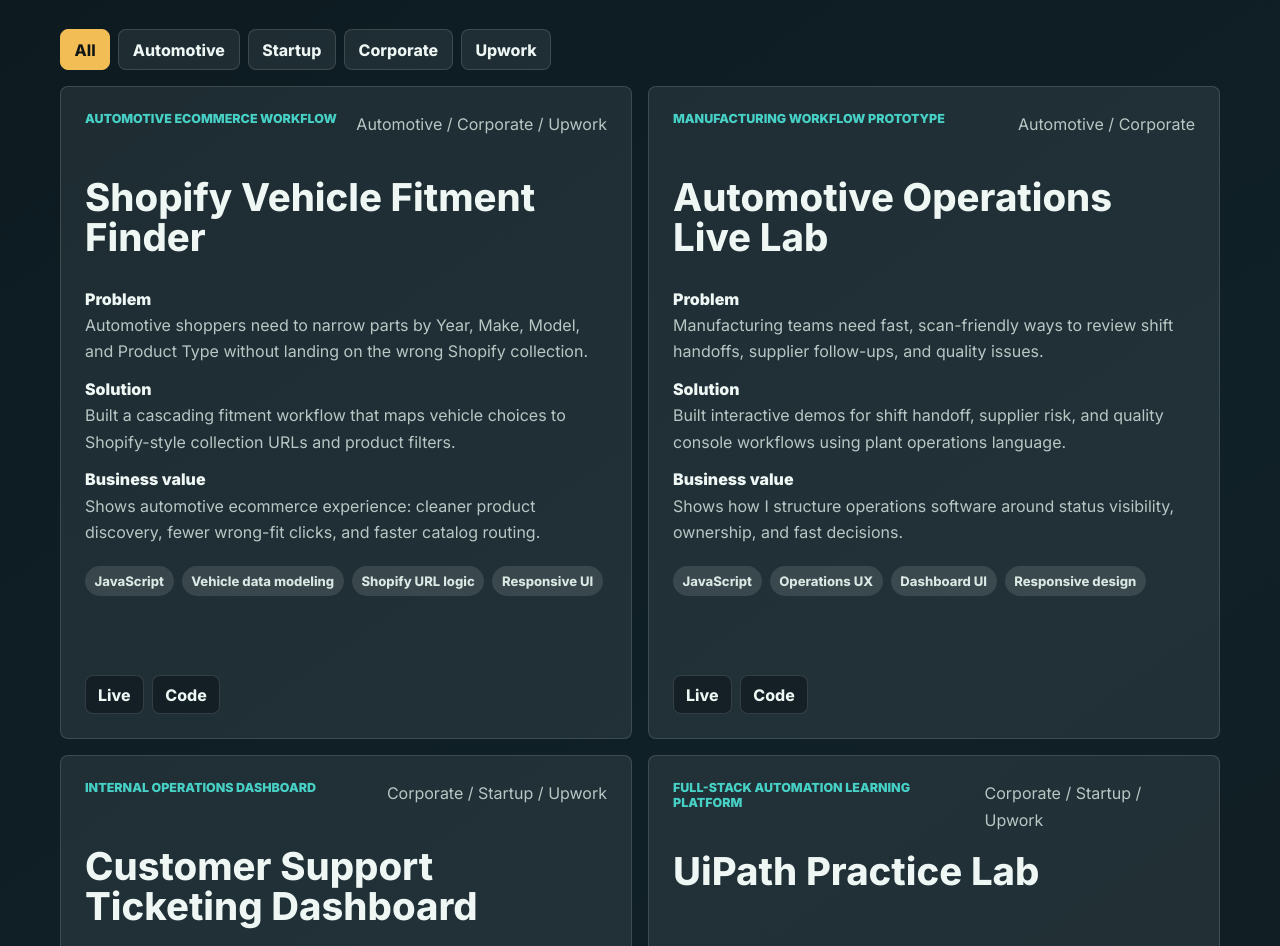
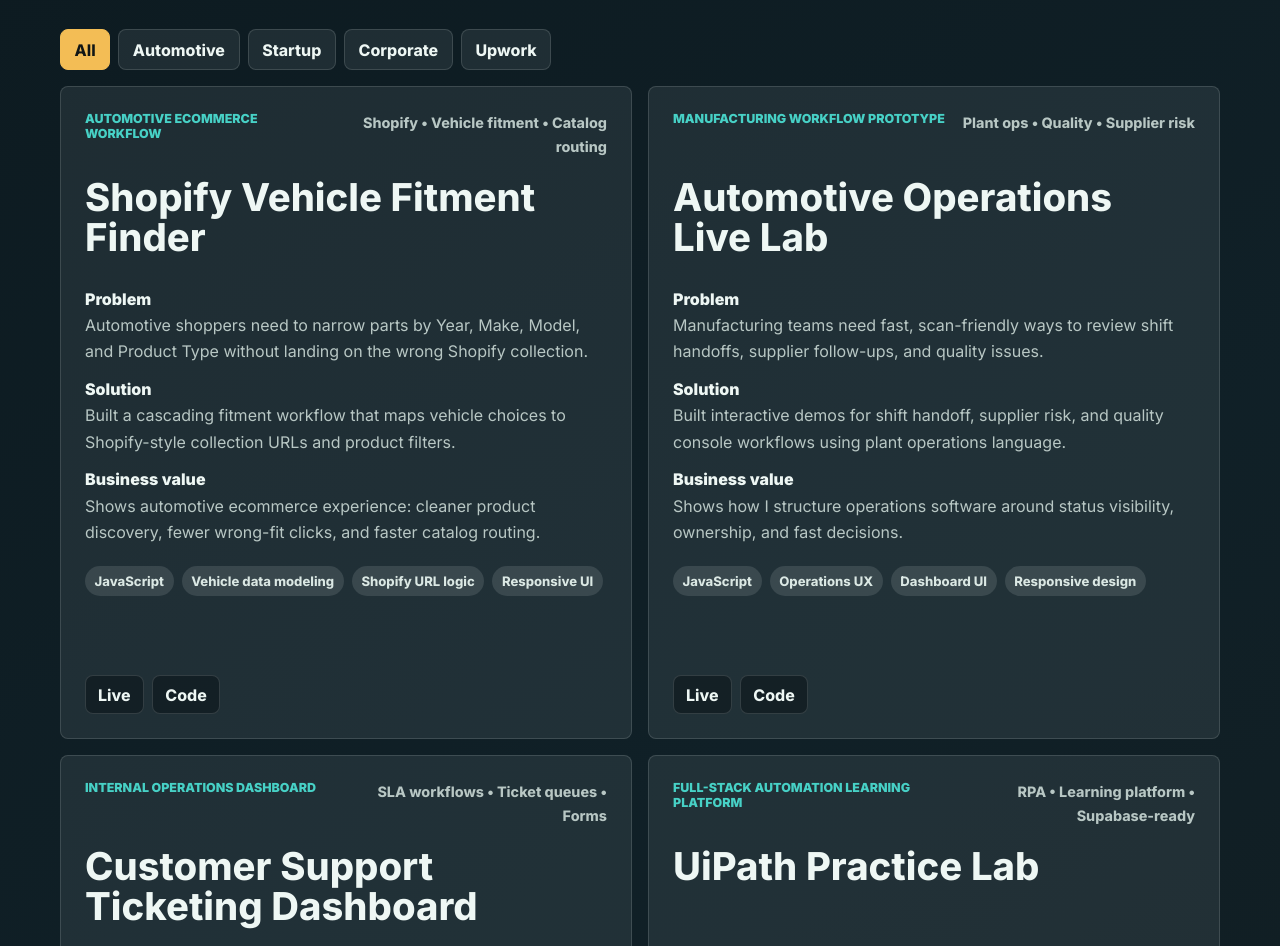
Before and after one commit to adilahmetsargin/adil-ahmet-sargin-portfolio, a website built with Vite: page index.html in a window 1280 px wide. Shown: the part 2861-3807 px from the top of the page. Built offline with nearby package versions, Linux system fonts and the light colour scheme.

Commit message:
Replace card categories with project signals

```diff
--- a/src/main.js
+++ b/src/main.js
@@ -36,6 +36,7 @@ const projects = [
     name: "Shopify Vehicle Fitment Finder",
     type: "Automotive ecommerce workflow",
     categories: ["Automotive", "Corporate", "Upwork"],
+    signals: ["Shopify", "Vehicle fitment", "Catalog routing"],
     problem: "Automotive shoppers need to narrow parts by Year, Make, Model, and Product Type without landing on the wrong Shopify collection.",
     solution: "Built a cascading fitment workflow that maps vehicle choices to Shopify-style collection URLs and product filters.",
     value: "Shows automotive ecommerce experience: cleaner product discovery, fewer wrong-fit clicks, and faster catalog routing.",
@@ -47,6 +48,7 @@ const projects = [
     name: "Automotive Operations Live Lab",
     type: "Manufacturing workflow prototype",
     categories: ["Automotive", "Corporate"],
+    signals: ["Plant ops", "Quality", "Supplier risk"],
     problem: "Manufacturing teams need fast, scan-friendly ways to review shift handoffs, supplier follow-ups, and quality issues.",
     solution: "Built interactive demos for shift handoff, supplier risk, and quality console workflows using plant operations language.",
     value: "Shows how I structure operations software around status visibility, ownership, and fast decisions.",
@@ -58,6 +60,7 @@ const projects = [
     name: "Customer Support Ticketing Dashboard",
     type: "Internal operations dashboard",
     categories: ["Corporate", "Startup", "Upwork"],
+    signals: ["SLA workflows", "Ticket queues", "Forms"],
     problem: "Support teams need one console for ticket queues, SLA risk, conversations, notes, and create-ticket workflows.",
     solution: "Built a React TypeScript dashboard with filters, ticket detail management, validated forms, persistence, and tests.",
     value: "Shows production-style frontend thinking: state management, responsive layouts, accessible forms, and workflow coverage.",
@@ -69,6 +72,7 @@ const projects = [
     name: "UiPath Practice Lab",
     type: "Full-stack automation learning platform",
     categories: ["Corporate", "Startup", "Upwork"],
+    signals: ["RPA", "Learning platform", "Supabase-ready"],
     problem: "RPA learners need hands-on tasks, progress tracking, feedback, and simulated automation scenarios.",
     solution: "Built a Next.js TypeScript platform with missions, scenario tasks, demo auth, Supabase-ready schema, and AI review flows.",
     value: "Shows automation-adjacent product work across UX, training workflows, database design, and RPA concepts.",
@@ -80,6 +84,7 @@ const projects = [
     name: "Northstar Analytics Dashboard",
     type: "SaaS analytics dashboard",
     categories: ["Startup", "Corporate", "Upwork"],
+    signals: ["SaaS metrics", "Charts", "Account health"],
     problem: "SaaS teams need visibility into revenue, churn, account health, and filters without digging through raw tables.",
     solution: "Built an analytics dashboard with KPI cards, charts, account health filters, dark mode, validation, and tests.",
     value: "Shows dashboard UX, data presentation, state management, form validation, and testing discipline.",
@@ -91,6 +96,7 @@ const projects = [
     name: "Job Finder / Resume Tailoring MVP",
     type: "Career product MVP",
     categories: ["Startup", "Upwork"],
+    signals: ["ATS scoring", "PDF export", "Outreach"],
     problem: "Job seekers switch between job feeds, resume edits, ATS checks, PDF export, and outreach messages.",
     solution: "Built a mobile-first MVP with job feeds, ATS scoring, AI-assisted rewrites, PDF export, and outreach templates.",
     value: "Shows product thinking across discovery, scoring, editing, exporting, and outreach in one workflow.",
@@ -102,6 +108,7 @@ const projects = [
     name: "Flagship Commerce",
     type: "E-commerce platform concept",
     categories: ["Startup", "Corporate", "Upwork"],
+    signals: ["Commerce UX", "Admin flows", "Checkout"],
     problem: "Commerce projects need catalog UX, admin workflows, checkout logic, and scalable frontend structure.",
     solution: "Built an e-commerce platform concept with product flows, admin patterns, checkout logic, state, and tests.",
     value: "Shows polished commerce interfaces, maintainable architecture, and product workflow thinking.",
@@ -218,7 +225,7 @@ function renderProjects(filter = "All") {
         <article class="project-card">
           <div class="project-card-top">
             <p class="eyebrow">${project.type}</p>
-            <span>${project.categories.join(" / ")}</span>
+            <span>${project.signals.join(" • ")}</span>
           </div>
           <h3>${project.name}</h3>
           <dl>
--- a/src/styles.css
+++ b/src/styles.css
@@ -512,6 +512,15 @@ h3 {
   min-height: 3rem;
 }
 
+.project-card-top > span {
+  max-width: 16rem;
+  color: var(--muted);
+  font-size: 0.9rem;
+  font-weight: 760;
+  line-height: 1.45;
+  text-align: right;
+}
+
 .project-card h3 {
   margin: 1.2rem 0;
   min-height: 5.7rem;
```
